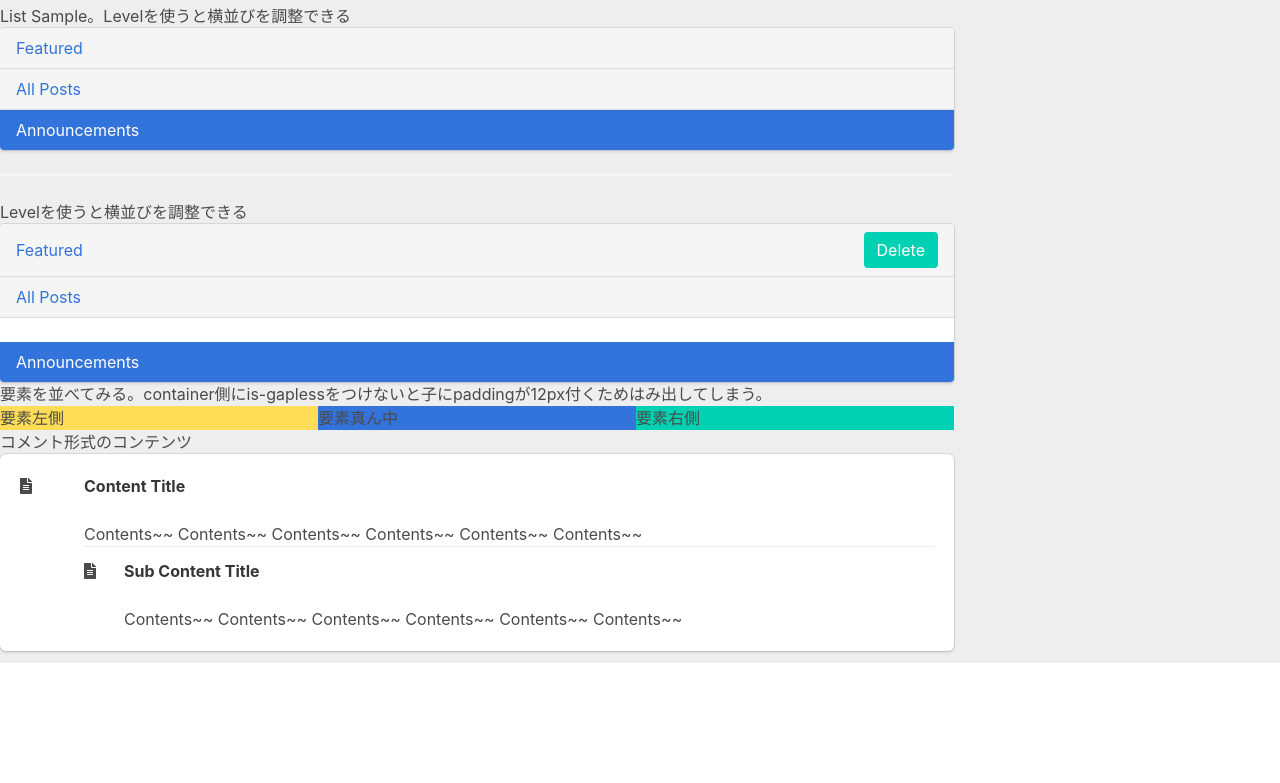
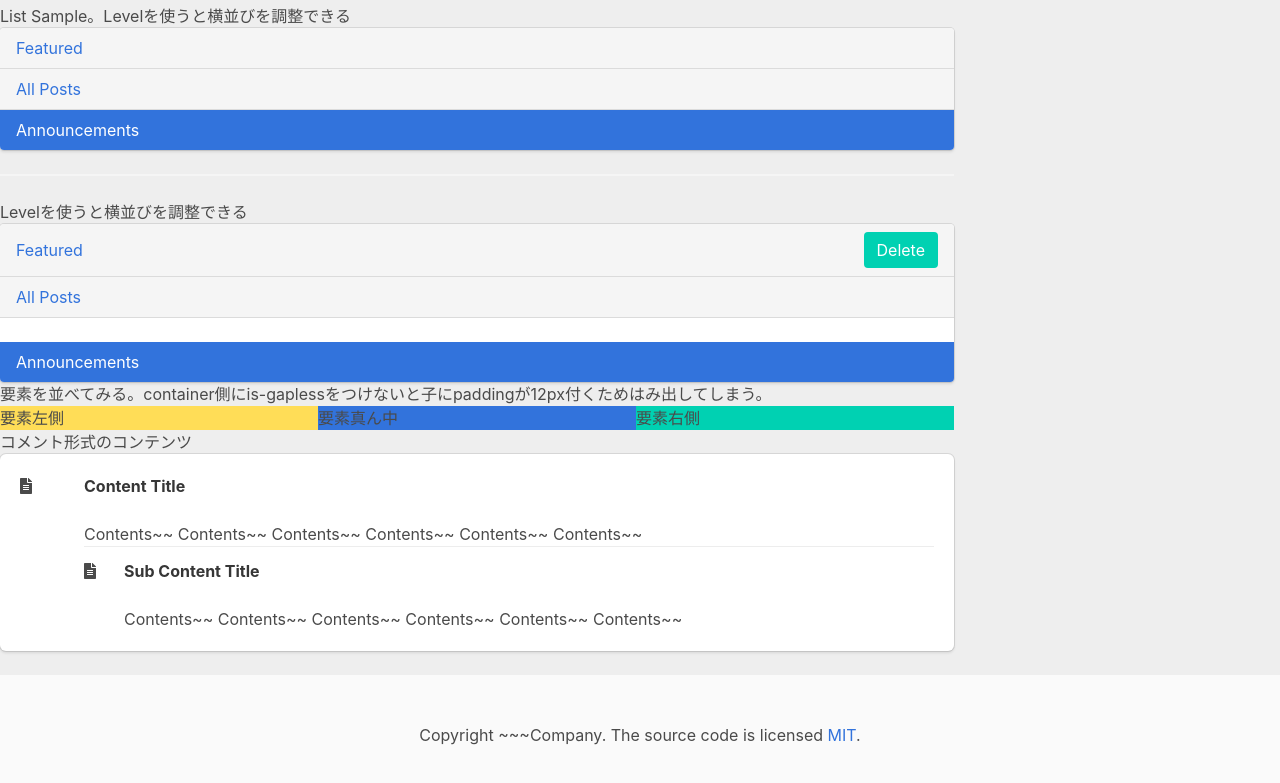
Before and after one commit to somurieengieer/bulma-sample, a plain HTML site: page index.html in a window 1280 px wide. Shown: the part 733-1516 px from the top of the page. Before the commit the page ends 1408 px from the top, so only its background shows below. Drawn offline with nearby package versions, Linux system fonts and the light colour scheme; a web font is replaced by a local one.

Commit message:
フッターを追加

```diff
--- a/index.html
+++ b/index.html
@@ -22,7 +22,7 @@
     </div>
     <div class="navbar-end">
       <div class="user">
-        <p class="user__name">○○さんだよ</p>
+        <p class="user__name">Hello <strong>User</strong></p>
       </div>
     </div>
   </div>
@@ -176,7 +176,14 @@
   </aside>
 </main>
 
-<footer></footer>
+<footer class="footer">
+  <div class="content has-text-centered">
+    <p>
+      Copyright ~~~Company.
+      The source code is licensed <a href="http://opensource.org/licenses/mit-license.php">MIT</a>.
+    </p>
+  </div>
+</footer>
 
 </body>
 </html>
```
